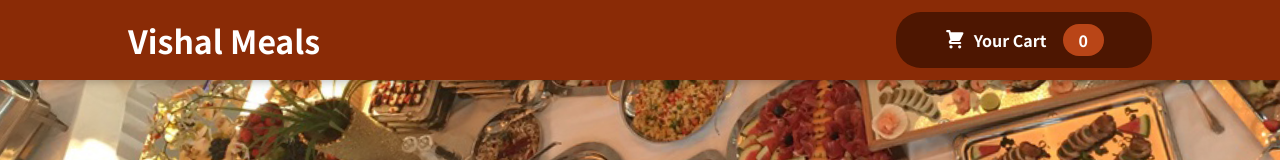
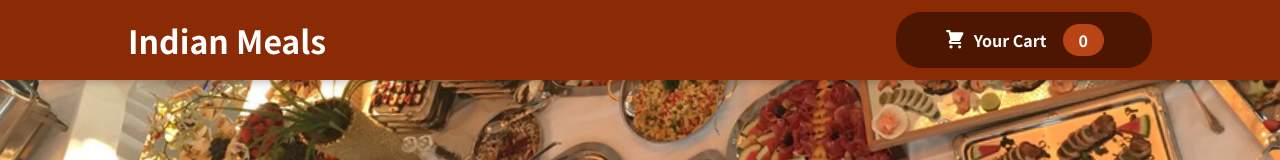
Before and after one commit to Vishu7758/Food-Order-App, a React (Create React App) app: page / in a window 1280 px wide. Shown: the top 160 px of the page. Built offline with nearby package versions, Linux system fonts and the light colour scheme.

Commit message:
Title change

```diff
--- a/src/components/Layout/Header.js
+++ b/src/components/Layout/Header.js
@@ -8,8 +8,8 @@ const Header = (props) => {
 	return (
 		<Fragment>
 			<header className={classes.header}>
-				<h1>Vishal Meals</h1>
-				<HeaderCartButton onClick={props.onShowCart}/>
+				<h1>Indian Meals</h1>
+				<HeaderCartButton onClick={props.onShowCart} />
 			</header>
 			<div className={classes["main-image"]}>
 				<img src={mealsImage} alt="Mulitple dish menu" />
```
